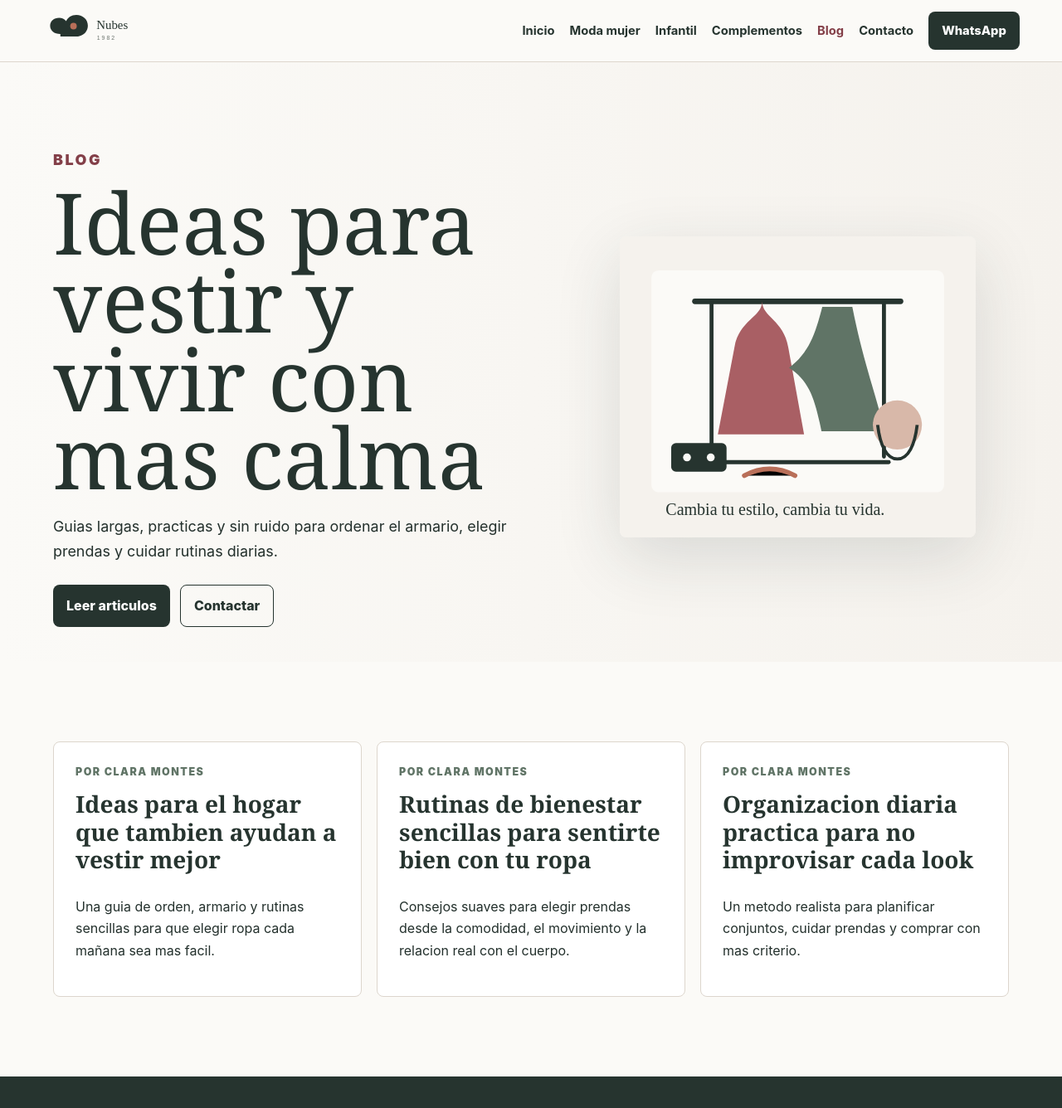
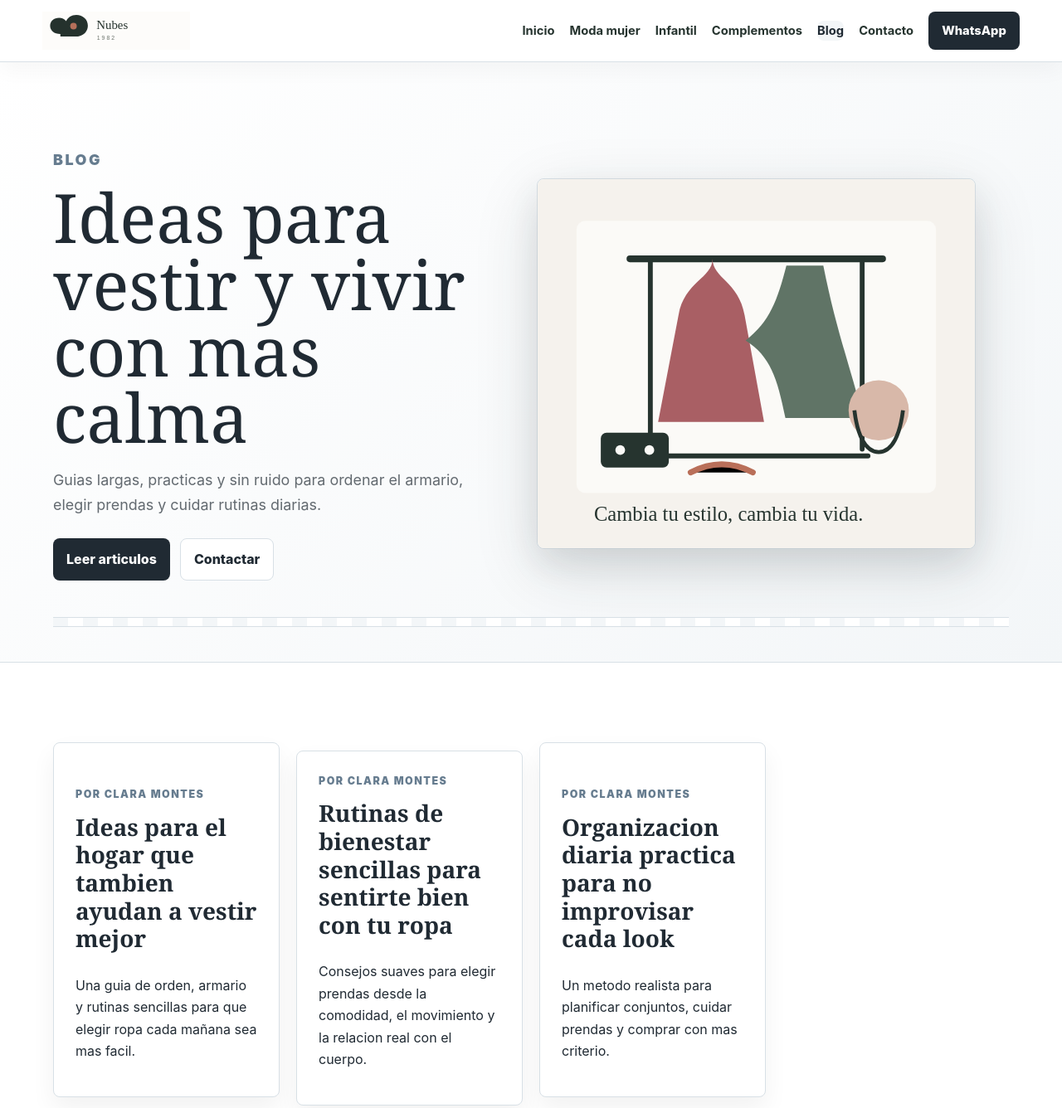
Before and after one commit to hsutech/nubes1982-com, an Eleventy site: page src/blog/index.html in a window 1280 px wide. Shown: the top 1336 px of the page at 83% size. Built offline with nearby package versions, Linux system fonts and the light colour scheme; Eleventy itself is replaced by a stand-in of ours; files that its build step writes are made by us from their sources.

Commit message:
Differentiate site visual system

```diff
--- /dev/null
+++ b/src/assets/brand-dna.css
@@ -0,0 +1,124 @@
+/* Brand DNA layer: nubes1982-com / soft-boutique. Generated by work/apply-site-design-dna.mjs. */
+:root{
+  --dna-ink:#202a33;
+  --dna-accent:#667c8f;
+  --dna-soft:#f3f6f8;
+  --dna-line:#d8e0e6;
+  --dna-radius:8px;
+  --dna-shadow:0 18px 38px rgba(32,42,51,.09);
+  --dna-heading:Georgia, "Times New Roman", serif;
+  --dna-font:Inter, ui-sans-serif, system-ui, -apple-system, BlinkMacSystemFont, "Segoe UI", sans-serif;
+}
+body{
+  font-family:var(--dna-font);
+  color:var(--dna-ink);
+  background:#fff;
+}
+.site-header{
+  border-bottom:1px solid var(--dna-line);
+  background:rgba(255,255,255,.96);
+  box-shadow:0 10px 24px rgba(0,0,0,.035);
+}
+.brand img,.footer-logo{filter:saturate(.94) contrast(1.02)}
+nav a,.site-nav a{
+  border-radius:var(--dna-radius);
+  letter-spacing:0;
+}
+nav a:hover,.site-nav a:hover,nav a[aria-current=page],.site-nav a[aria-current=page]{
+  background:var(--dna-soft);
+  color:var(--dna-ink);
+}
+.nav-cta,.site-nav .nav-apply,.primary,.button.primary{
+  background:var(--dna-ink)!important;
+  color:#fff!important;
+  border-color:var(--dna-ink)!important;
+}
+.secondary,.button.secondary{
+  border-color:var(--dna-line)!important;
+  background:#fff!important;
+  color:var(--dna-ink)!important;
+}
+h1,h2,h3,.hero h1,.page-heading h1{
+  font-family:var(--dna-heading);
+  color:var(--dna-ink);
+  letter-spacing:0;
+}
+.eyebrow,.service-card span,.solution-card span,.category-card span,.collection-card span,.article-card span,.post-card span,.blog-strip span{
+  color:var(--dna-accent)!important;
+}
+.hero{
+  grid-template-columns:.9fr 1.1fr;
+  background:linear-gradient(135deg,#ffffff 0%,#f3f6f8 100%)!important;
+  border-bottom:1px solid var(--dna-line);
+}
+.hero-copy{
+  max-width:680px;
+}
+.hero h1{
+  font-size:clamp(44px,6.4vw,88px);
+  line-height:.98;
+}
+.hero p{
+  color:color-mix(in srgb,var(--dna-ink) 70%,#fff 30%);
+}
+.hero-panel,.product-visual,.fashion-visual,.hero-visual,.feature-visual,.lookbook,.mini-visual,.featured-visual{
+  border-radius:var(--dna-radius)!important;
+  box-shadow:var(--dna-shadow)!important;
+  border:1px solid var(--dna-line)!important;
+}
+.hero-panel,.featured-visual,.mini-visual{
+  background:linear-gradient(135deg,var(--dna-ink),color-mix(in srgb,var(--dna-ink) 78%,var(--dna-accent) 22%))!important;
+}
+.section,.content-section,.intro-band,.split-section,.services-grid,.blog-strip,.post-grid,.contact-grid,.apply-layout,.lp-layout,.article-layout{
+  border-color:var(--dna-line)!important;
+}
+.intro-band,.muted,.section.muted,.page-heading{
+  background:var(--dna-soft)!important;
+}
+.services-grid,.solution-grid,.category-grid,.collection-grid,.post-grid,.article-grid{
+  grid-template-columns:repeat(4,minmax(0,1fr));
+  gap:20px;
+}
+.service-card,.solution-card,.category-card,.collection-card,.article-card,.post-card,.blog-strip a,.check-panel,.side-panel,.contact-card,.form-panel,.lead-form,.check-card{
+  border-radius:var(--dna-radius)!important;
+  border-color:var(--dna-line)!important;
+  box-shadow:0 14px 30px rgba(0,0,0,.055)!important;
+}
+.service-card:hover,.solution-card:hover,.category-card:hover,.collection-card:hover,.article-card:hover,.post-card:hover,.blog-strip a:hover{
+  transform:rotate(-.35deg);
+  border-color:color-mix(in srgb,var(--dna-accent) 54%,var(--dna-line) 46%)!important;
+  box-shadow:var(--dna-shadow)!important;
+}
+.split,.feature-row,.intro-grid,.story-grid,.form-section,.split-section{
+  gap:58px;
+}
+.side-panel{
+  background:var(--dna-ink)!important;
+  color:#fff!important;
+}
+.side-panel p,.side-panel li{color:rgba(255,255,255,.78)!important}
+.site-footer{
+  background:var(--dna-ink)!important;
+}
+
+.hero:after{
+  content:"";
+  display:block;
+  min-height:10px;
+  border-top:1px solid var(--dna-line);
+  border-bottom:1px solid var(--dna-line);
+  background:repeating-linear-gradient(90deg,var(--dna-soft) 0 18px,#fff 18px 36px);
+  grid-column:1/-1;
+}
+.collection-card:nth-child(2n),.category-card:nth-child(2n),.post-card:nth-child(2n){transform:translateY(10px)}
+
+
+
+@media (max-width:980px){
+  .hero,.split,.feature-row,.intro-grid,.story-grid,.form-section,.split-section,.article-layout{grid-template-columns:1fr!important}
+  .services-grid,.solution-grid,.category-grid,.collection-grid,.post-grid,.article-grid{grid-template-columns:repeat(2,minmax(0,1fr))!important}
+}
+@media (max-width:620px){
+  .services-grid,.solution-grid,.category-grid,.collection-grid,.post-grid,.article-grid{grid-template-columns:1fr!important}
+  .hero h1{font-size:38px}
+}
--- a/src/blog/index.html
+++ b/src/blog/index.html
@@ -7,6 +7,7 @@
   <meta name="description" content="Guias practicas de moda, organizacion y bienestar de Nubes 1982.">
   <link rel="icon" href="../assets/favicon.svg" type="image/svg+xml">
   <link rel="stylesheet" href="../assets/site.css">
+  <link rel="stylesheet" href="/assets/brand-dna.css">
   <script type="application/ld+json">{"@context":"https://schema.org","@type":"ClothingStore","name":"Nubes 1982","url":"https://nubes1982.com","telephone":"+34 654 357 174","address":{"@type":"PostalAddress","streetAddress":"Calle Real, 56","addressLocality":"Carmona","addressCountry":"ES"},"openingHoursSpecification":[{"@type":"OpeningHoursSpecification","dayOfWeek":["Monday","Tuesday","Wednesday","Thursday","Friday"],"opens":"10:00","closes":"13:00"},{"@type":"OpeningHoursSpecification","dayOfWeek":["Monday","Tuesday","Wednesday","Thursday","Friday"],"opens":"17:00","closes":"20:00"},{"@type":"OpeningHoursSpecification","dayOfWeek":"Saturday","opens":"10:00","closes":"13:30"}],"sameAs":["https://www.instagram.com/nubes1982/"]}</script>
   <script type="application/ld+json">{"@context":"https://schema.org","@type":"WebSite","name":"Nubes 1982","url":"https://nubes1982.com"}</script>
   <script type="application/ld+json">{"@context":"https://schema.org","@type":"WebPage","name":"Blog de moda y estilo","url":"https://nubes1982.com/blog/"}</script>
```
Also changed, not shown: src/404/index.html (+1 -0 lines), src/about/index.html (+1 -0 lines), src/blog/ideas-para-el-hogar/index.html (+1 -0 lines), src/blog/organizacion-diaria-practica/index.html (+1 -0 lines), src/blog/rutinas-de-bienestar-sencillas/index.html (+1 -0 lines), src/complementos/index.html (+1 -0 lines), src/contact/index.html (+1 -0 lines), src/index.html (+1 -0 lines), src/looks-de-temporada/index.html (+1 -0 lines), src/moda-infantil/index.html (+1 -0 lines), src/moda-mujer/index.html (+1 -0 lines), src/privacy-policy/index.html (+1 -0 lines), src/regalos/index.html (+1 -0 lines), src/terms-of-service/index.html (+1 -0 lines), 1 other file.
